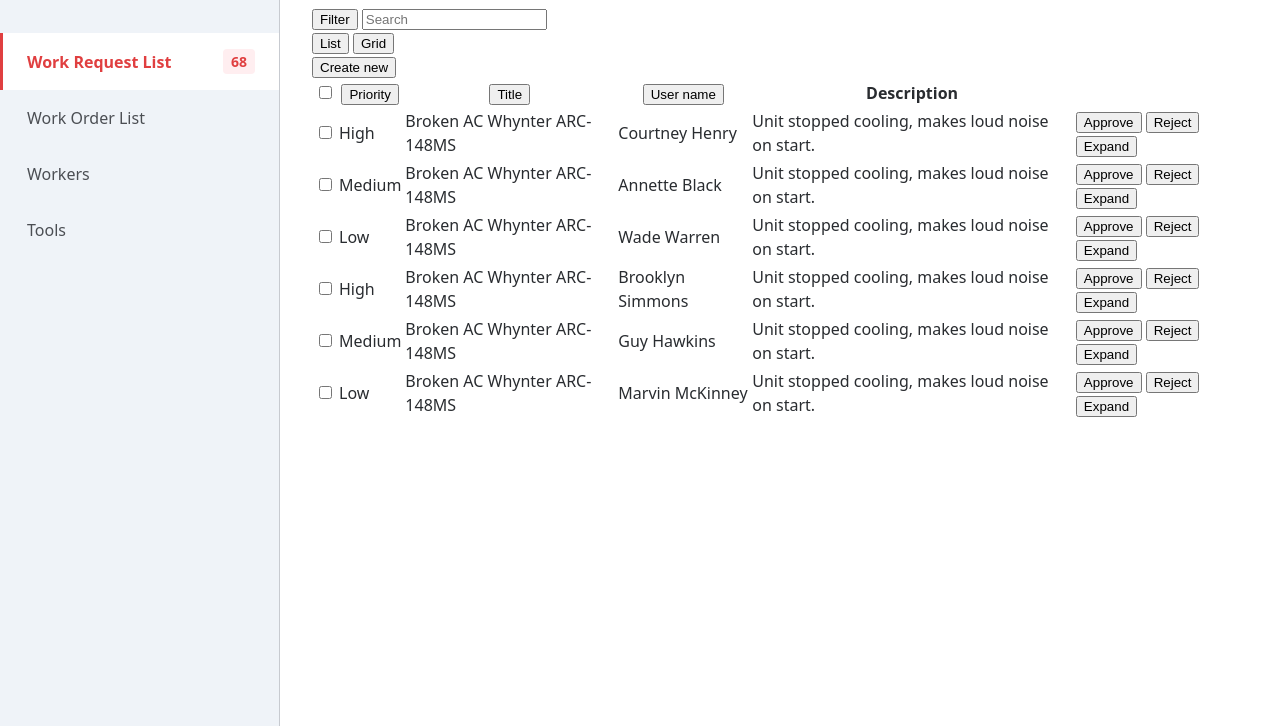
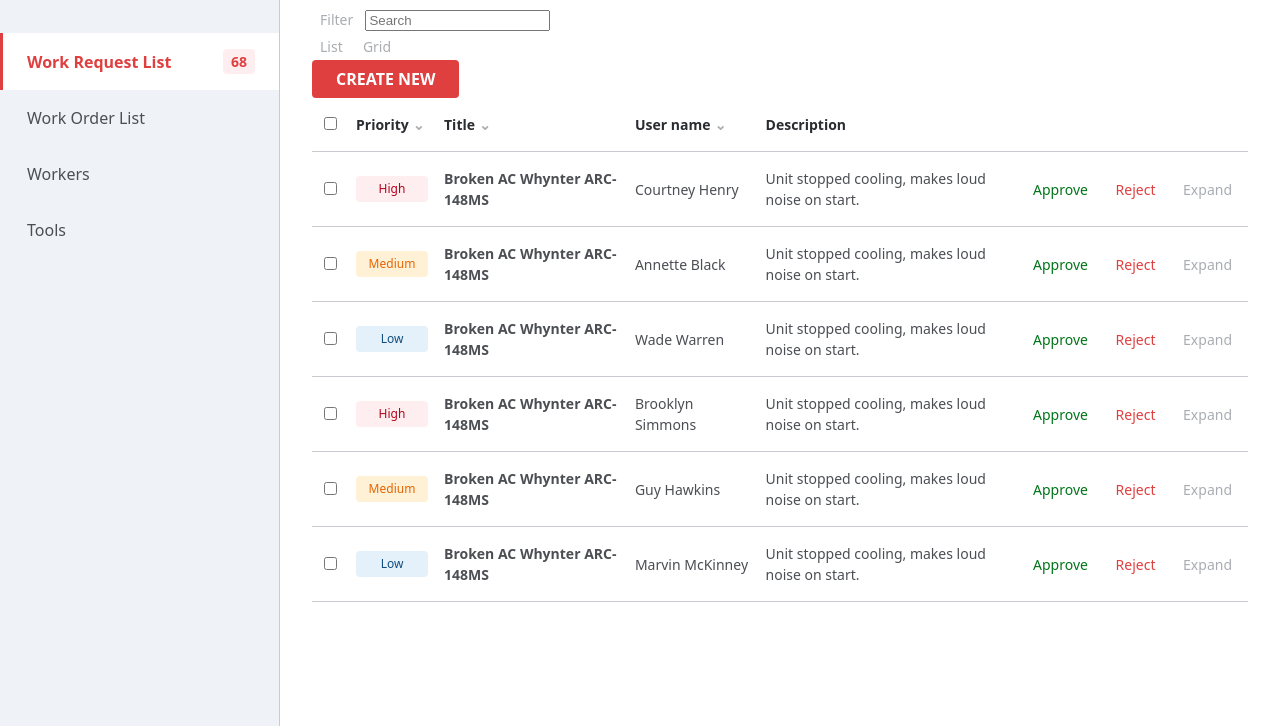
Before and after one commit to dandrieieva/maint-cmms, a website: page index.html in a window 1280 px wide. Shown: the part 74-800 px from the top of the page. Drawn offline with Linux system fonts and the light colour scheme.

Commit message:
fix: keep table action cell in table layout

```diff
--- a/scss/_badge.scss
+++ b/scss/_badge.scss
@@ -0,0 +1,24 @@
+.badge {
+  display: inline-block;
+  min-width: 72px;
+  padding: var(--space-xs) var(--space-sm);
+  border-radius: var(--radius-sm);
+  font-size: var(--font-size-xs);
+  font-weight: var(--font-weight-regular);
+  text-align: center;
+}
+
+.badge--high {
+  background: var(--color-danger-light);
+  color: var(--color-danger-dark);
+}
+
+.badge--medium {
+  background: var(--color-warning-light);
+  color: var(--color-warning-dark);
+}
+
+.badge--low {
+  background: var(--color-info-light);
+  color: var(--color-info-dark);
+}
--- a/scss/_button.scss
+++ b/scss/_button.scss
@@ -0,0 +1,69 @@
+.button {
+  padding: var(--space-sm) var(--space-lg);
+  border: none;
+  border-radius: var(--radius-sm);
+  font-family: inherit;
+  font-size: var(--font-size-md);
+  font-weight: var(--font-weight-semibold);
+  cursor: pointer;
+}
+
+.button--primary {
+  background: var(--color-primary);
+  color: var(--color-on-primary);
+  text-transform: uppercase;
+}
+
+.button--primary:hover {
+  background: var(--color-primary-hover);
+}
+
+.button--primary:active {
+  background: var(--color-primary-active);
+}
+
+.button--primary:disabled {
+  background: var(--color-primary-disabled);
+  cursor: not-allowed;
+}
+
+.icon-button {
+  padding: var(--space-xs) var(--space-sm);
+  border: none;
+  border-radius: var(--radius-sm);
+  background: transparent;
+  color: var(--color-text-muted);
+  font-family: inherit;
+  font-size: var(--font-size-sm);
+  cursor: pointer;
+}
+
+.icon-button:hover {
+  background: var(--color-surface-selected);
+  color: var(--color-text);
+}
+
+.icon-button--approve {
+  color: var(--color-success-dark);
+}
+
+.icon-button--reject {
+  color: var(--color-danger);
+}
+
+.sort {
+  display: inline-flex;
+  align-items: center;
+  gap: var(--space-xs);
+  padding: 0;
+  border: none;
+  background: none;
+  color: inherit;
+  font: inherit;
+  cursor: pointer;
+}
+
+.sort::after {
+  content: '⌄';
+  color: var(--color-text-muted);
+}
--- a/scss/_table.scss
+++ b/scss/_table.scss
@@ -0,0 +1,45 @@
+.requests-table {
+  width: 100%;
+  border-collapse: collapse;
+  font-size: var(--font-size-sm);
+}
+
+.requests-table thead th {
+  padding: var(--space-md) var(--space-sm);
+  border-bottom: 1px solid var(--color-border);
+  color: var(--color-text);
+  font-size: var(--font-size-sm);
+  font-weight: var(--font-weight-semibold);
+  text-align: left;
+  white-space: nowrap;
+}
+
+.requests-table tbody td {
+  padding: var(--space-md) var(--space-sm);
+  border-bottom: 1px solid var(--color-border);
+  color: var(--color-text-copy);
+  vertical-align: middle;
+}
+
+.requests-table tbody tr:hover {
+  background: var(--color-surface-selected);
+}
+
+.requests-table__title {
+  color: var(--color-text);
+  font-weight: var(--font-weight-semibold);
+}
+
+.requests-table__description {
+  max-width: 320px;
+  color: var(--color-text-copy);
+}
+
+.requests-table__actions {
+  text-align: right;
+  white-space: nowrap;
+}
+
+.requests-table__actions .icon-button + .icon-button {
+  margin-left: var(--space-sm);
+}
--- a/scss/main.scss
+++ b/scss/main.scss
@@ -29,3 +29,8 @@
   clip: rect(0 0 0 0);
   white-space: nowrap;
 }
+
+:focus-visible {
+  outline: 2px solid var(--color-link);
+  outline-offset: 2px;
+}
```
Also changed, not shown: css/main.css, 1 other file.
